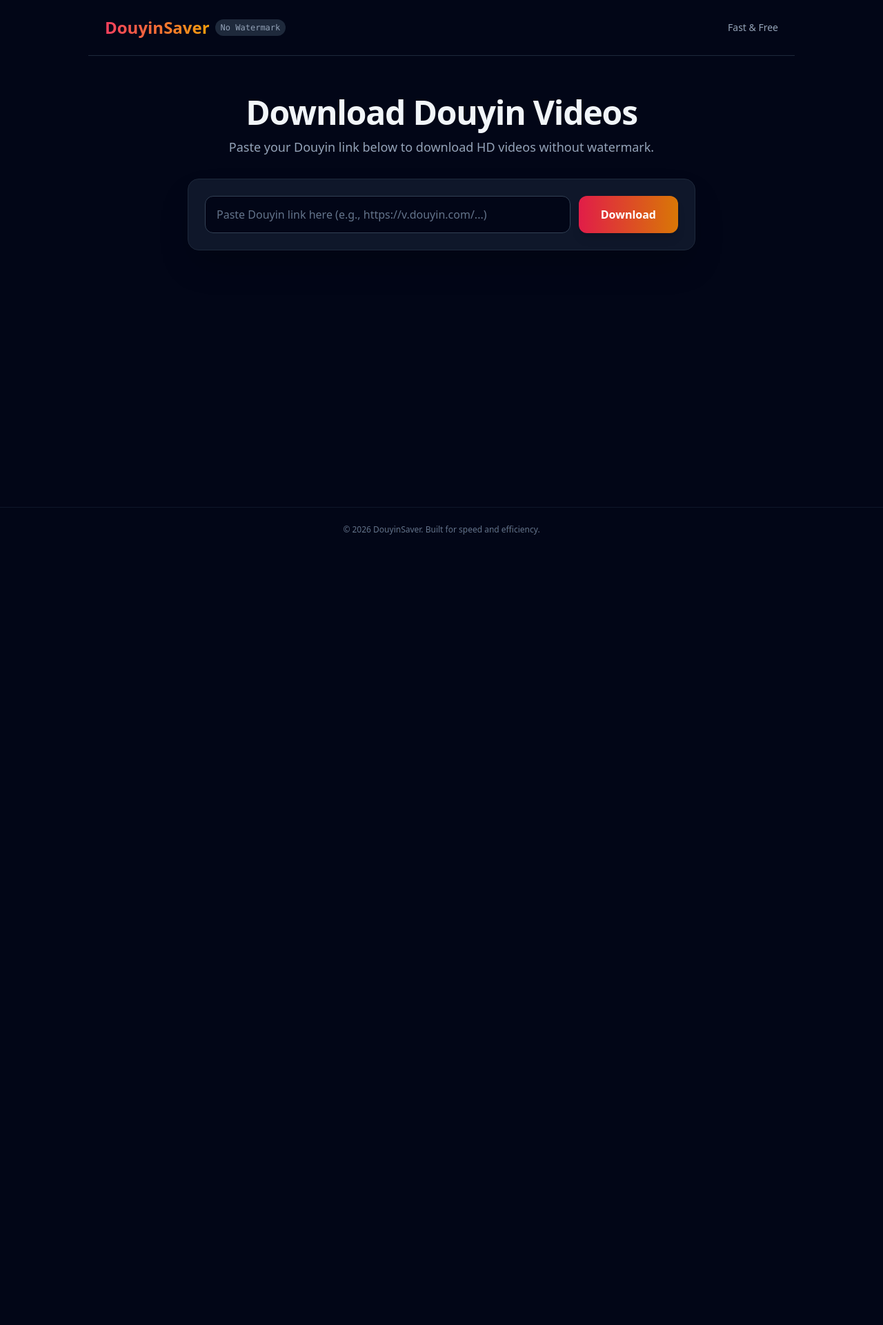
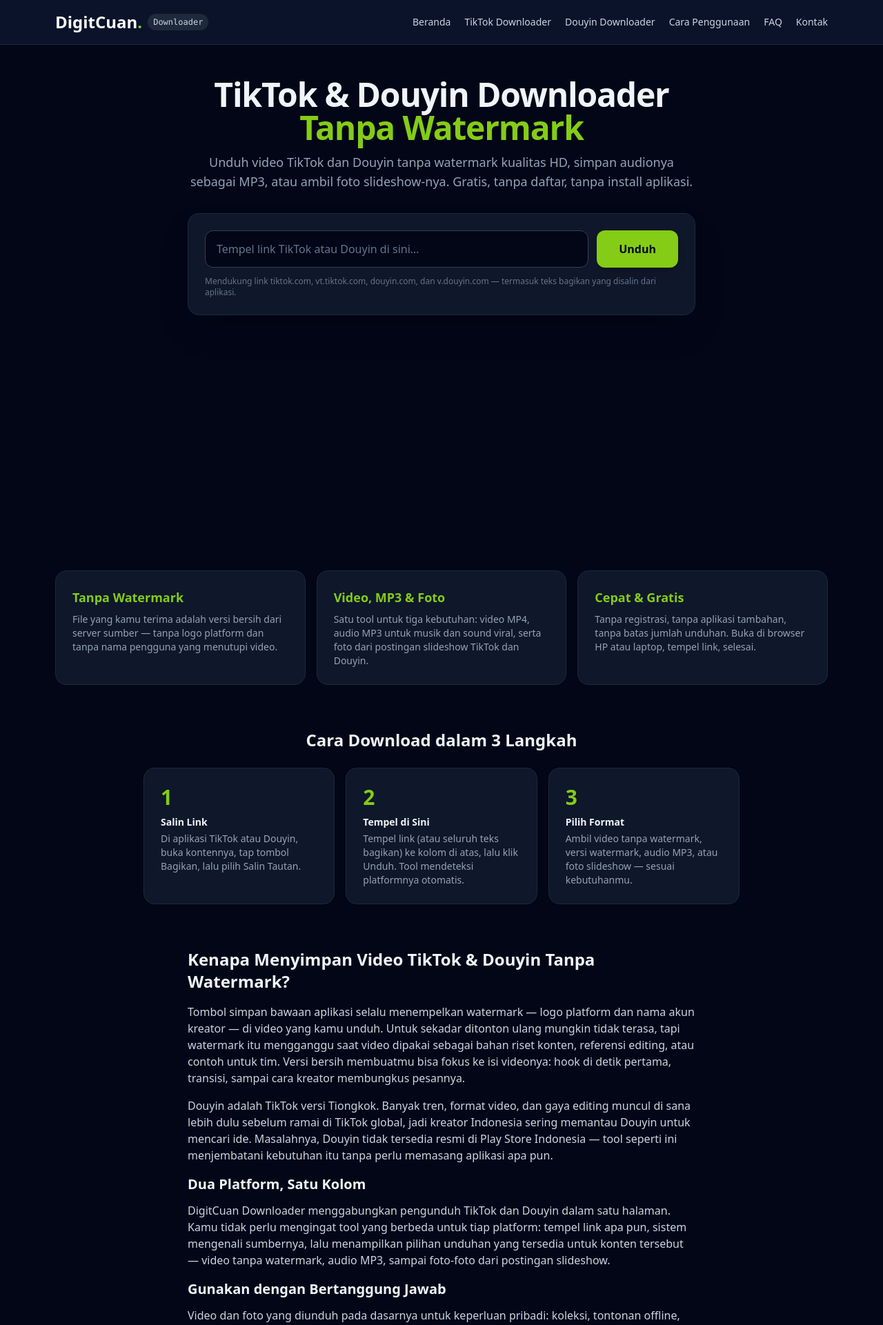
Before and after one commit to jeonfara7/douyin-saver, a FastAPI app: page / in a window 1280 px wide. Shown: the top 1921 px of the page at 69% size. Before the commit the page ends 775 px from the top, so only its background shows below. Run offline with FastAPI, Linux system fonts and the light colour scheme; some libraries are stand-ins or nearby versions.

Commit message:
v2: add/replace templates/index.html

```diff
--- a/templates/index.html
+++ b/templates/index.html
@@ -1,165 +1,90 @@
-<!DOCTYPE html>
-<html lang="en">
-<head>
-    <meta charset="UTF-8">
-    <meta name="viewport" content="width=device-width, initial-scale=1.0">
-    <title>Douyin Video Downloader (No Watermark)</title>
-    <link rel="manifest" href="/static/manifest.json">
-    <meta name="theme-color" content="#e11d48">
-    <script src="https://cdn.tailwindcss.com"></script>
-</head>
-<body class="bg-slate-950 text-slate-100 min-h-screen flex flex-col justify-between selection:bg-rose-500 selection:text-white">
-    <!-- Header -->
-    <header class="w-full py-6 px-6 border-b border-slate-800 flex justify-between items-center max-w-5xl mx-auto">
-        <div class="flex items-center space-x-2">
-            <span class="text-2xl font-black bg-gradient-to-r from-rose-500 to-amber-500 bg-clip-text text-transparent">DouyinSaver</span>
-            <span class="text-xs bg-slate-800 text-slate-400 py-1 px-2 rounded-full font-mono">No Watermark</span>
+{% extends "base.html" %}
+{% block title %}TikTok & Douyin Downloader Tanpa Watermark HD Gratis{% endblock %}
+{% block description %}Download video TikTok dan Douyin tanpa watermark kualitas HD, MP3, dan foto slideshow. Gratis, tanpa daftar, tanpa install aplikasi. Cukup salin link, tempel, unduh.{% endblock %}
+{% block canonical %}/{% endblock %}
+{% block head_extra %}
+<script type="application/ld+json">
+{"@context":"https://schema.org","@type":"WebApplication","name":"DigitCuan Downloader","applicationCategory":"MultimediaApplication","operatingSystem":"Any","offers":{"@type":"Offer","price":"0","priceCurrency":"IDR"},"url":"{{ site_url }}/"}
+</script>
+{% endblock %}
+{% block content %}
+<section class="max-w-3xl mx-auto px-4 pt-12 pb-4 w-full">
+    <div class="text-center mb-8">
+        <h1 class="text-4xl md:text-5xl font-extrabold tracking-tight mb-3">TikTok & Douyin Downloader <span style="color:#84CC16;">Tanpa Watermark</span></h1>
+        <p class="text-slate-400 text-lg">Unduh video TikTok dan Douyin tanpa watermark kualitas HD, simpan audionya sebagai MP3, atau ambil foto slideshow-nya. Gratis, tanpa daftar, tanpa install aplikasi.</p>
+    </div>
+    {% with placeholder = 'Tempel link TikTok atau Douyin di sini…' %}{% include "_downloader.html" %}{% endwith %}
+</section>
+
+<section class="max-w-6xl mx-auto px-4 py-10 w-full">
+    <div class="grid gap-4 md:grid-cols-3">
+        <div class="bg-slate-900 border border-slate-800 rounded-2xl p-6">
+            <h2 class="font-bold text-lg mb-2" style="color:#84CC16;">Tanpa Watermark</h2>
+            <p class="text-slate-400 text-sm">File yang kamu terima adalah versi bersih dari server sumber — tanpa logo platform dan tanpa nama pengguna yang menutupi video.</p>
         </div>
-        <div class="text-sm text-slate-400">Fast & Free</div>
-    </header>
+        <div class="bg-slate-900 border border-slate-800 rounded-2xl p-6">
+            <h2 class="font-bold text-lg mb-2" style="color:#84CC16;">Video, MP3 & Foto</h2>
+            <p class="text-slate-400 text-sm">Satu tool untuk tiga kebutuhan: video MP4, audio MP3 untuk musik dan sound viral, serta foto dari postingan slideshow TikTok dan Douyin.</p>
+        </div>
+        <div class="bg-slate-900 border border-slate-800 rounded-2xl p-6">
+            <h2 class="font-bold text-lg mb-2" style="color:#84CC16;">Cepat & Gratis</h2>
+            <p class="text-slate-400 text-sm">Tanpa registrasi, tanpa aplikasi tambahan, tanpa batas jumlah unduhan. Buka di browser HP atau laptop, tempel link, selesai.</p>
+        </div>
+    </div>
+</section>
 
-    <!-- Main Content -->
-    <main class="flex-grow flex flex-col items-center justify-center px-4 py-12 max-w-3xl mx-auto w-full">
-        <div class="text-center mb-8">
-            <h1 class="text-4xl md:text-5xl font-extrabold tracking-tight mb-3">Download Douyin Videos</h1>
-            <p class="text-slate-400 text-lg">Paste your Douyin link below to download HD videos without watermark.</p>
-        </div>
+<section class="max-w-4xl mx-auto px-4 py-6 w-full">
+    <h2 class="text-2xl font-extrabold mb-6 text-center">Cara Download dalam 3 Langkah</h2>
+    <ol class="grid gap-4 md:grid-cols-3 text-sm">
+        <li class="bg-slate-900 border border-slate-800 rounded-2xl p-6">
+            <p class="text-3xl font-black mb-2" style="color:#84CC16;">1</p>
+            <h3 class="font-bold mb-1">Salin Link</h3>
+            <p class="text-slate-400">Di aplikasi TikTok atau Douyin, buka kontennya, tap tombol Bagikan, lalu pilih Salin Tautan.</p>
+        </li>
+        <li class="bg-slate-900 border border-slate-800 rounded-2xl p-6">
+            <p class="text-3xl font-black mb-2" style="color:#84CC16;">2</p>
+            <h3 class="font-bold mb-1">Tempel di Sini</h3>
+            <p class="text-slate-400">Tempel link (atau seluruh teks bagikan) ke kolom di atas, lalu klik Unduh. Tool mendeteksi platformnya otomatis.</p>
+        </li>
+        <li class="bg-slate-900 border border-slate-800 rounded-2xl p-6">
+            <p class="text-3xl font-black mb-2" style="color:#84CC16;">3</p>
+            <h3 class="font-bold mb-1">Pilih Format</h3>
+            <p class="text-slate-400">Ambil video tanpa watermark, versi watermark, audio MP3, atau foto slideshow — sesuai kebutuhanmu.</p>
+        </li>
+    </ol>
+</section>
 
-        <!-- Input Box Card -->
-        <div class="w-full bg-slate-900 border border-slate-800 p-4 md:p-6 rounded-2xl shadow-2xl mb-8">
-            <form id="download-form" class="flex flex-col md:flex-row gap-3">
-                <input
-                    type="url"
-                    id="url-input"
-                    placeholder="Paste Douyin link here (e.g., https://v.douyin.com/...)"
-                    required
-                    class="flex-grow bg-slate-950 border border-slate-700 rounded-xl px-4 py-3.5 text-slate-100 placeholder-slate-500 focus:outline-none focus:border-rose-500 focus:ring-1 focus:ring-rose-500 text-base"
-                >
-                <button
-                    type="submit"
-                    id="submit-btn"
-                    class="bg-gradient-to-r from-rose-600 to-amber-600 hover:from-rose-500 hover:to-amber-500 text-white font-semibold px-8 py-3.5 rounded-xl transition duration-200 shadow-lg flex items-center justify-center space-x-2 cursor-pointer"
-                >
-                    <span>Download</span>
-                </button>
-            </form>
-        </div>
+<section class="max-w-3xl mx-auto px-4 py-10 w-full prose prose-invert">
+    <h2 class="text-2xl font-extrabold mb-4">Kenapa Menyimpan Video TikTok & Douyin Tanpa Watermark?</h2>
+    <p class="text-slate-300 mb-4">Tombol simpan bawaan aplikasi selalu menempelkan watermark — logo platform dan nama akun kreator — di video yang kamu unduh. Untuk sekadar ditonton ulang mungkin tidak terasa, tapi watermark itu mengganggu saat video dipakai sebagai bahan riset konten, referensi editing, atau contoh untuk tim. Versi bersih membuatmu bisa fokus ke isi videonya: hook di detik pertama, transisi, sampai cara kreator membungkus pesannya.</p>
+    <p class="text-slate-300 mb-4">Douyin adalah TikTok versi Tiongkok. Banyak tren, format video, dan gaya editing muncul di sana lebih dulu sebelum ramai di TikTok global, jadi kreator Indonesia sering memantau Douyin untuk mencari ide. Masalahnya, Douyin tidak tersedia resmi di Play Store Indonesia — tool seperti ini menjembatani kebutuhan itu tanpa perlu memasang aplikasi apa pun.</p>
+    <h3 class="text-xl font-bold mb-3">Dua Platform, Satu Kolom</h3>
+    <p class="text-slate-300 mb-4">DigitCuan Downloader menggabungkan pengunduh TikTok dan Douyin dalam satu halaman. Kamu tidak perlu mengingat tool yang berbeda untuk tiap platform: tempel link apa pun, sistem mengenali sumbernya, lalu menampilkan pilihan unduhan yang tersedia untuk konten tersebut — video tanpa watermark, audio MP3, sampai foto-foto dari postingan slideshow.</p>
+    <h3 class="text-xl font-bold mb-3">Gunakan dengan Bertanggung Jawab</h3>
+    <p class="text-slate-300 mb-4">Video dan foto yang diunduh pada dasarnya untuk keperluan pribadi: koleksi, tontonan offline, dan bahan riset. Hak cipta tetap milik kreatornya, jadi jangan mengunggah ulang karya orang lain seolah milikmu, apalagi untuk tujuan komersial tanpa izin. Jadikan konten unduhan sebagai referensi untuk membuat versi orisinal dengan gayamu sendiri.</p>
+    <p class="text-slate-300">Butuh panduan langkah demi langkah yang lebih detail? Baca <a href="/cara-penggunaan" class="underline" style="color:#84CC16;">halaman Cara Penggunaan</a> atau cek <a href="/faq" class="underline" style="color:#84CC16;">FAQ</a> untuk pertanyaan yang sering muncul. Tool ini bagian dari rangkaian <a href="https://digitcuan.site/tools/" class="underline" style="color:#84CC16;">tools gratis DigitCuan</a> untuk kreator dan affiliator.</p>
+</section>
 
-        <!-- Adsterra Banner 300x250 (kode per-domain) -->
-        <div class="w-full flex justify-center mb-8">
-            <div style="width:300px;height:250px;">
-                <script>
-                    (function () {
-                        var isDigitcuan = location.hostname.indexOf('douyin.digitcuan.site') !== -1;
-                        var bannerKey = isDigitcuan ? '0c0c17e954032c7867a6c4d91f454196' : 'b6113a1ab73c3e0350ccd7ba5c4ed4e4';
-                        document.write('<script>atOptions = {\'key\' : \'' + bannerKey + '\', \'format\' : \'iframe\', \'height\' : 250, \'width\' : 300, \'params\' : {}};<\/script>');
-                        document.write('<script src="https://bellnewyork.org/22/' + bannerKey + '"><\/script>');
-                    })();
-                </script>
-            </div>
-        </div>
-
-        <!-- Loading Spinner -->
-        <div id="loading" class="hidden flex flex-col items-center space-y-3 mb-8">
-            <div class="w-10 h-10 border-4 border-rose-500 border-t-transparent rounded-full animate-spin"></div>
-            <p class="text-slate-400 text-sm">Fetching video without watermark...</p>
-        </div>
-
-        <!-- Error Alert -->
-        <div id="error-alert" class="hidden w-full bg-red-950/50 border border-red-800 text-red-200 p-4 rounded-xl mb-8 text-center">
-            <span id="error-message"></span>
-        </div>
-
-        <!-- Result Card -->
-        <div id="result-card" class="hidden w-full bg-slate-900 border border-slate-800 p-6 rounded-2xl shadow-2xl flex flex-col md:flex-row gap-6 items-center">
-            <div class="w-full md:w-1/3 flex justify-center">
-                <img id="result-cover" src="" alt="Video Cover" class="rounded-xl object-cover h-64 w-full md:w-auto shadow-md border border-slate-800">
-            </div>
-            <div class="w-full md:w-2/3 flex flex-col space-y-4">
-                <div>
-                    <h3 id="result-title" class="text-lg font-bold text-slate-100 line-clamp-2 mb-2"></h3>
-                    <p id="result-author" class="text-sm text-slate-400 flex items-center space-x-2"><span>Author: </span><span class="text-slate-200 font-medium"></span></p>
-                </div>
-                <div class="flex flex-col sm:flex-row gap-3 pt-4">
-                    <a
-                        id="download-btn-hd"
-                        href="#"
-                        class="flex-grow bg-emerald-600 hover:bg-emerald-500 text-white font-semibold py-3 px-6 rounded-xl text-center transition duration-200 shadow-md flex items-center justify-center space-x-2"
-                    >
-                        <span>Download HD (No Watermark)</span>
-                    </a>
-                </div>
-            </div>
-        </div>
-    </main>
-
-    <!-- Footer -->
-    <footer class="w-full py-6 text-center text-xs text-slate-500 border-t border-slate-900">
-        &copy; 2026 DouyinSaver. Built for speed and efficiency.
-    </footer>
-
-    <script>
-        const form = document.getElementById('download-form');
-        const urlInput = document.getElementById('url-input');
-        const loading = document.getElementById('loading');
-        const errorAlert = document.getElementById('error-alert');
-        const errorMessage = document.getElementById('error-message');
-        const resultCard = document.getElementById('result-card');
-        const resultCover = document.getElementById('result-cover');
-        const resultTitle = document.getElementById('result-title');
-        const resultAuthor = document.getElementById('result-author').querySelector('span:nth-child(2)');
-        const downloadBtnHd = document.getElementById('download-btn-hd');
-
-        form.addEventListener('submit', async (e) => {
-            e.preventDefault();
-            const url = urlInput.value.trim();
-            if (!url) return;
-
-            // Reset UI
-            loading.classList.remove('hidden');
-            errorAlert.classList.add('hidden');
-            resultCard.classList.add('hidden');
-
-            try {
-                const response = await fetch('/api/download', {
-                    method: 'POST',
-                    headers: { 'Content-Type': 'application/json' },
-                    body: JSON.stringify({ url })
-                });
-
-                const data = await response.json();
-                loading.classList.add('hidden');
-
-                if (!response.ok) {
-                    throw new Error(data.detail || 'Failed to download video.');
-                }
-
-                if (data.success) {
-                    resultTitle.textContent = data.title;
-                    resultAuthor.textContent = data.author;
-                    resultCover.src = data.cover || 'https://via.placeholder.com/300x500?text=No+Cover';
-                    downloadBtnHd.href = '/download?url=' + encodeURIComponent(data.video_url) + '&name=douyin-' + data.aweme_id + '.mp4';
-                    resultCard.classList.remove('hidden');
-                } else {
-                    throw new Error('Invalid response from server.');
-                }
-            } catch (err) {
-                loading.classList.add('hidden');
-                errorMessage.textContent = err.message;
-                errorAlert.classList.remove('hidden');
-            }
-        });
-    </script>
-
-    <!-- Adsterra Social Bar (kode per-domain) -->
-    <script>
-        (function () {
-            var isDigitcuan = location.hostname.indexOf('douyin.digitcuan.site') !== -1;
-            var s = document.createElement('script');
-            s.setAttribute('data-cfasync', 'false');
-            s.src = isDigitcuan ? 'https://bellnewyork.org/14/5edf3692f2ecff6acd50a9e7395c5b74' : 'https://bellnewyork.org/14/d212b0df6445a6c51e1fdd91a7135756';
-            document.body.appendChild(s);
-        })();
-    </script>
-</body>
-</html>
+<section class="max-w-3xl mx-auto px-4 py-6 w-full">
+    <h2 class="text-2xl font-extrabold mb-6 text-center">Pertanyaan Populer</h2>
+    <div class="space-y-3 text-sm">
+        <details class="bg-slate-900 border border-slate-800 rounded-xl p-4">
+            <summary class="font-semibold cursor-pointer">Apakah tool ini benar-benar gratis?</summary>
+            <p class="text-slate-400 mt-2">Ya. Tidak ada biaya, langganan, atau pendaftaran akun. Kamu bisa mengunduh sebanyak yang kamu butuhkan.</p>
+        </details>
+        <details class="bg-slate-900 border border-slate-800 rounded-xl p-4">
+            <summary class="font-semibold cursor-pointer">Apakah perlu install aplikasi?</summary>
+            <p class="text-slate-400 mt-2">Tidak. Semua berjalan di browser — HP Android, iPhone, maupun laptop — tanpa memasang apa pun.</p>
+        </details>
+        <details class="bg-slate-900 border border-slate-800 rounded-xl p-4">
+            <summary class="font-semibold cursor-pointer">Kenapa MP3 Douyin lebih lama diproses?</summary>
+            <p class="text-slate-400 mt-2">Douyin tidak menyediakan file audio terpisah, jadi audionya diekstrak dari video di server kami. Untuk video di atas 70 MB, ekstraksi MP3 tidak tersedia, tapi unduhan videonya tetap bisa.</p>
+        </details>
+        <details class="bg-slate-900 border border-slate-800 rounded-xl p-4">
+            <summary class="font-semibold cursor-pointer">Bisakah mengunduh postingan privat?</summary>
+            <p class="text-slate-400 mt-2">Tidak. Tool ini hanya memproses konten publik. Postingan privat, terhapus, atau dibatasi wilayah tidak bisa diambil datanya.</p>
+        </details>
+    </div>
+    <p class="text-center mt-6 text-sm"><a href="/faq" class="underline" style="color:#84CC16;">Lihat semua pertanyaan di FAQ →</a></p>
+</section>
+{% endblock %}
```
